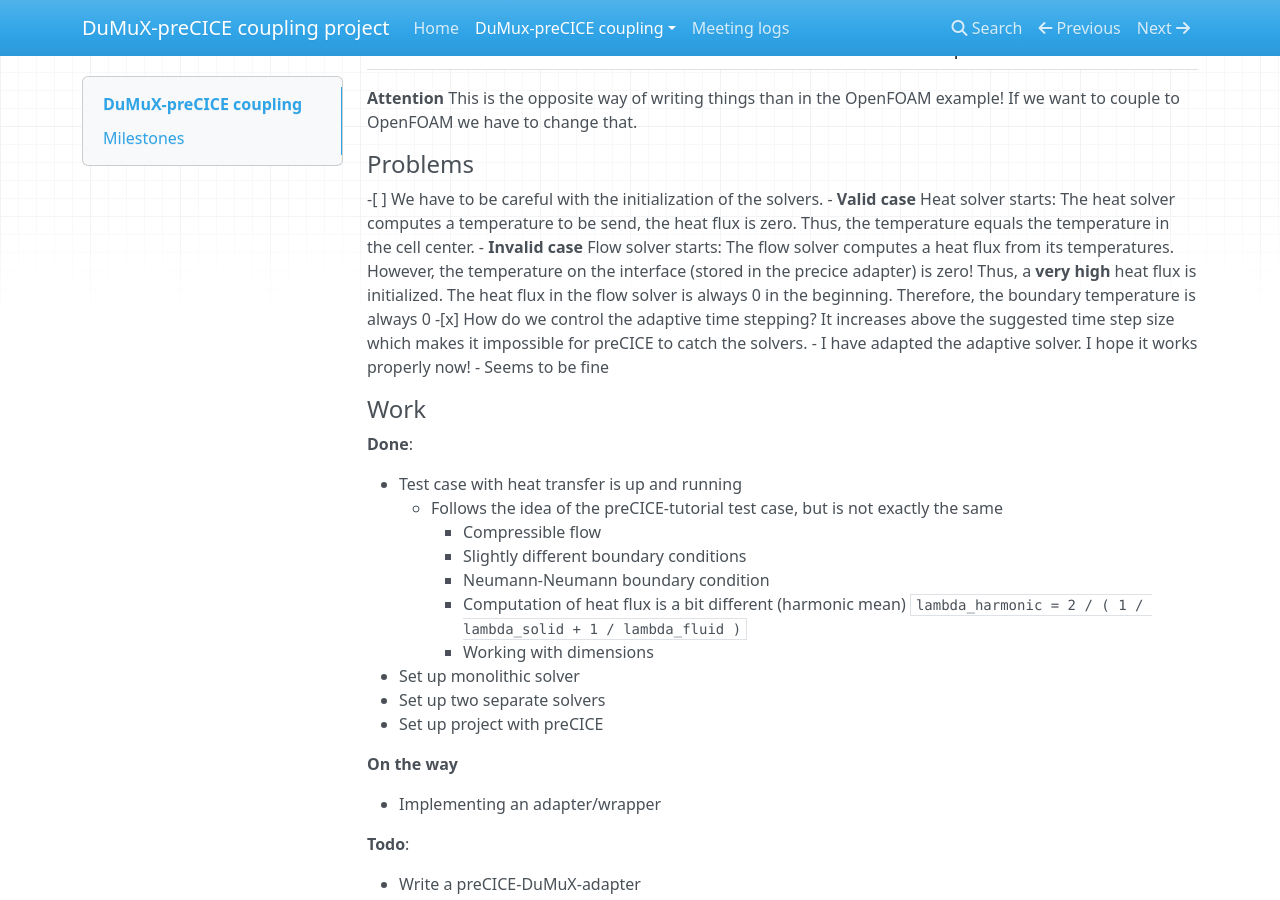
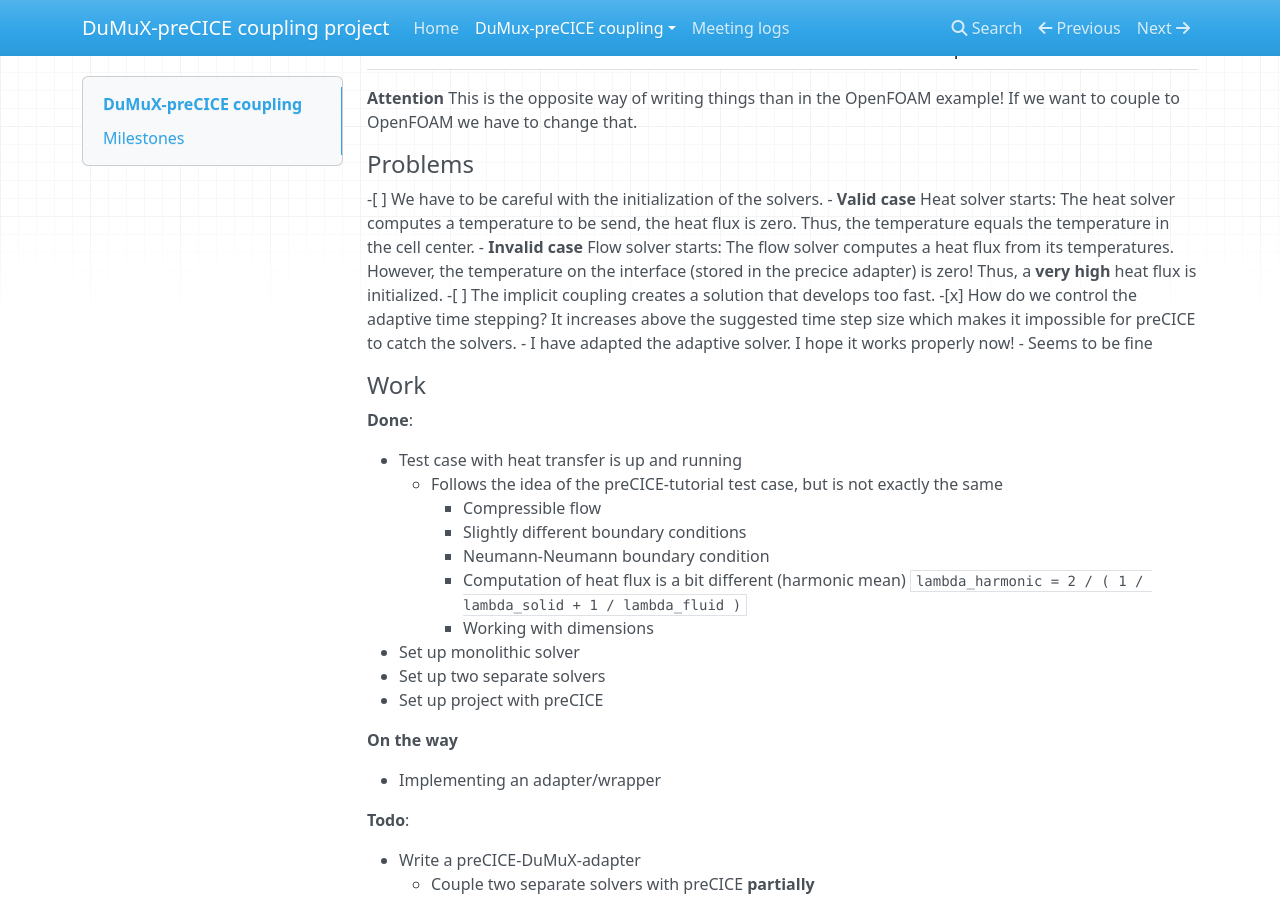
Before and after one commit to precice/dumux-adapter, an MkDocs documentation site: the page built from doc/mkdocs/dumux_precice/docs/dumux_precice_coupling.md, in a window 1280 px wide and 900 px high, scrolled down 355 px. Built offline with MkDocs 1.6.1, drawn with Linux system fonts in a browser that asks for light colours; nearby versions of some CDN libraries; old or Windows-style settings are respelled for this version of MkDocs.

Commit message:
more documentation

```diff
--- a/doc/mkdocs/dumux_precice/docs/dumux_precice_coupling.md
+++ b/doc/mkdocs/dumux_precice/docs/dumux_precice_coupling.md
@@ -22,10 +22,11 @@
 -[ ] We have to be careful with the initialization of the solvers.
     - **Valid case** Heat solver starts: The heat solver computes a temperature to be send, the heat flux is zero. Thus, the temperature equals the temperature in the cell center.
     - **Invalid case** Flow solver starts: The flow solver computes a heat flux from its temperatures. However, the temperature on the interface (stored in the precice adapter) is zero! Thus, a **very high** heat flux is initialized.
- The heat flux in the flow solver is always 0 in the beginning. Therefore, the boundary temperature is always 0
+-[ ] The implicit coupling creates a solution that develops too fast.
 -[x] How do we control the adaptive time stepping? It increases above the suggested time step size which makes it impossible for preCICE to catch the solvers.
     - I have adapted the adaptive solver. I hope it works properly now!
     - Seems to be fine
+
 
 
 #### Work
```
